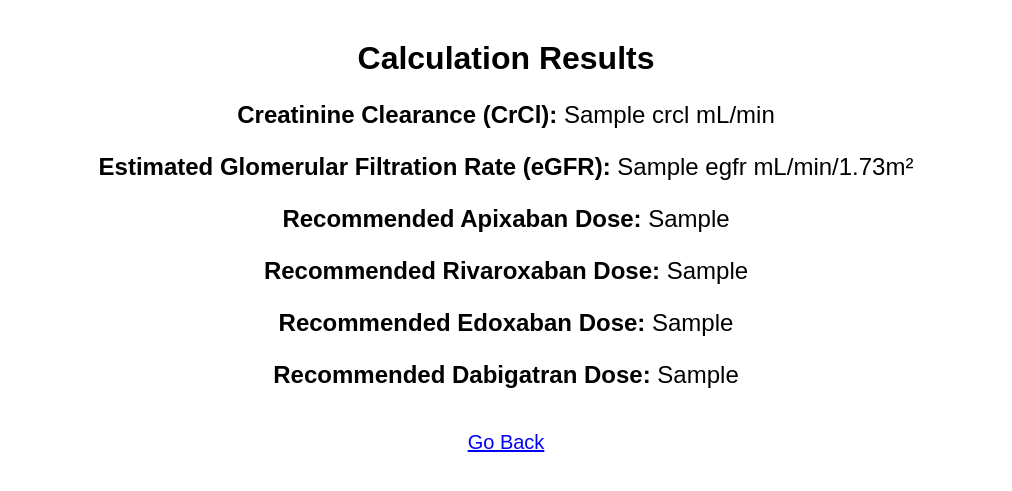
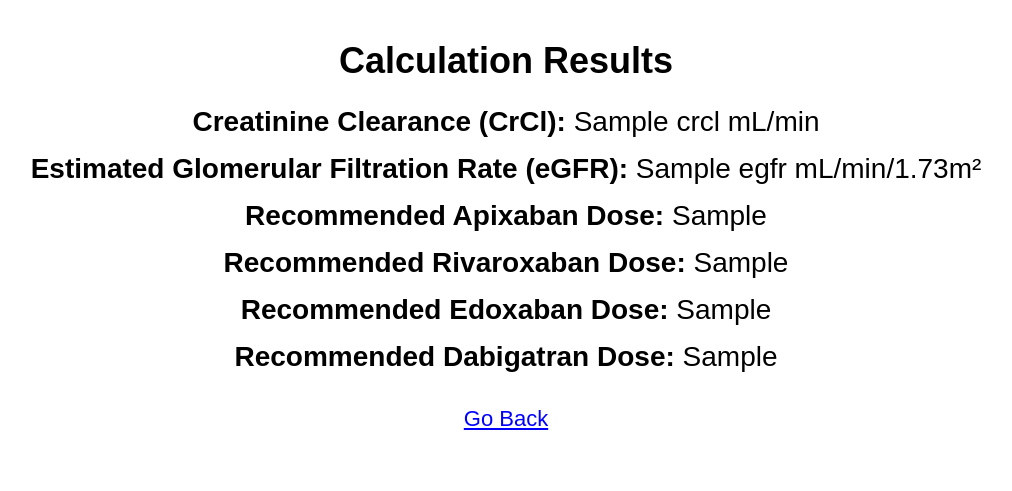
Before and after one commit to AhmedDev-droid/flask_project, a Flask app: template templates/result.html in a window 1280 px wide. Shown: the top 491 px of the page, without its empty margins (134-1146 px from the left). Run offline with Flask 2, Linux system fonts and the light colour scheme; the template is opened without the code that fills it: most values are stand-ins (such as "Sample title", 1, 10 or a date in 2020).

Commit message:
Improved results layout and readability

```diff
--- a/templates/result.html
+++ b/templates/result.html
@@ -11,28 +11,34 @@
             text-align: center;
         }
         h1 {
-            font-size: 32px;
+            font-size: 36px;
             font-weight: bold;
             color: black;
         }
         p {
-            font-size: 24px;
+            font-size: 28px;
+            margin: 15px 0;
         }
         a {
-            font-size: 20px;
+            font-size: 22px;
             color: blue;
             text-decoration: underline;
+        }
+        .result-section {
+            margin-top: 20px;
         }
     </style>
 </head>
 <body>
     <h1>Calculation Results</h1>
+    <div class="result-section">
         <p><strong>Creatinine Clearance (CrCl):</strong> {{ crcl }} mL/min</p>
         <p><strong>Estimated Glomerular Filtration Rate (eGFR):</strong> {{ egfr }} mL/min/1.73m²</p>
         <p><strong>Recommended Apixaban Dose:</strong> {{ apixaban_dose }}</p>
         <p><strong>Recommended Rivaroxaban Dose:</strong> {{ rivaroxaban_dose }}</p>
         <p><strong>Recommended Edoxaban Dose:</strong> {{ edoxaban_dose }}</p>
         <p><strong>Recommended Dabigatran Dose:</strong> {{ dabigatran_dose }}</p>
+    </div>
     <br>
     <a href="/">Go Back</a>
 </body>
```
Lines whose indentation alone changed are shown as unchanged.
